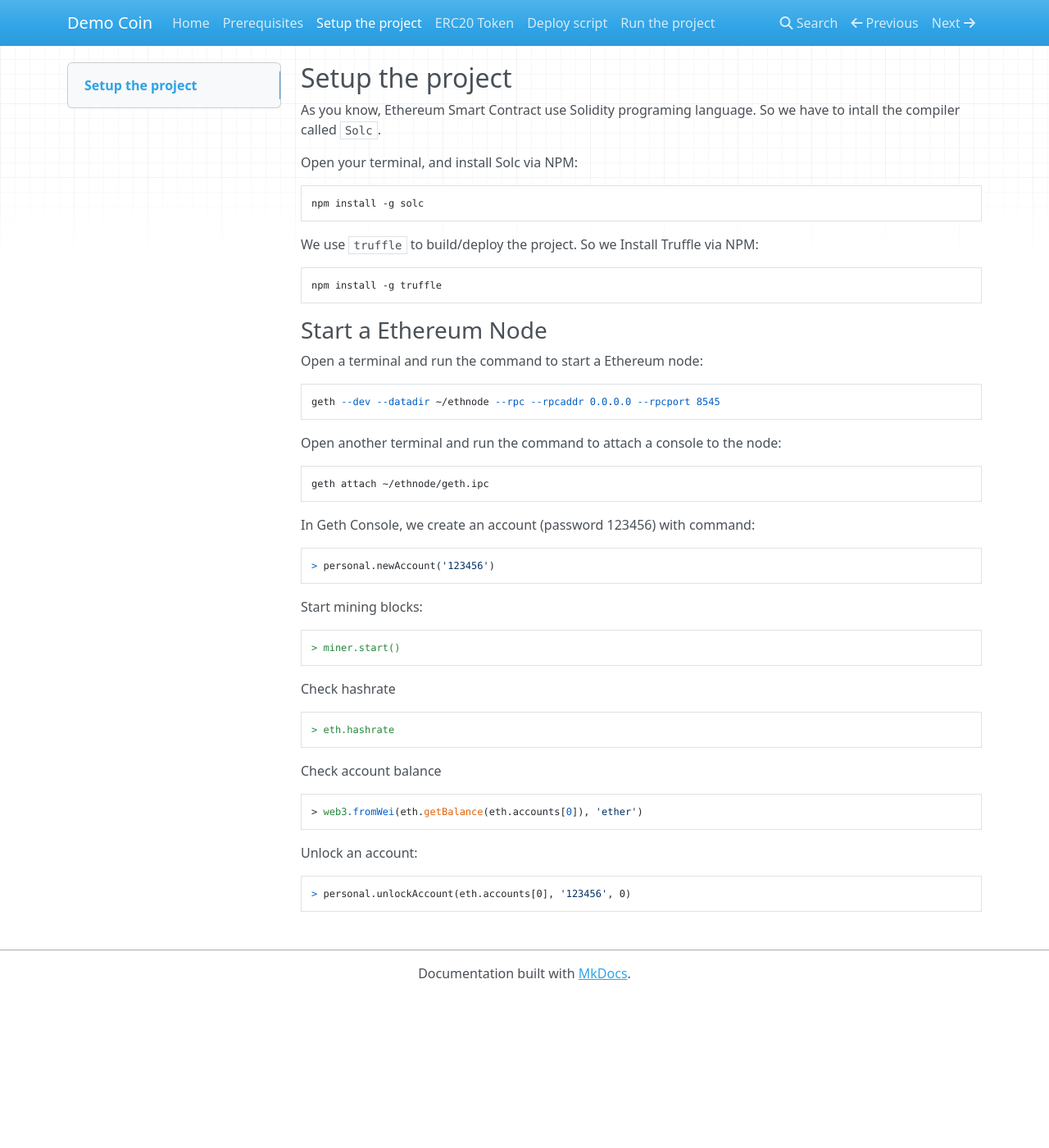
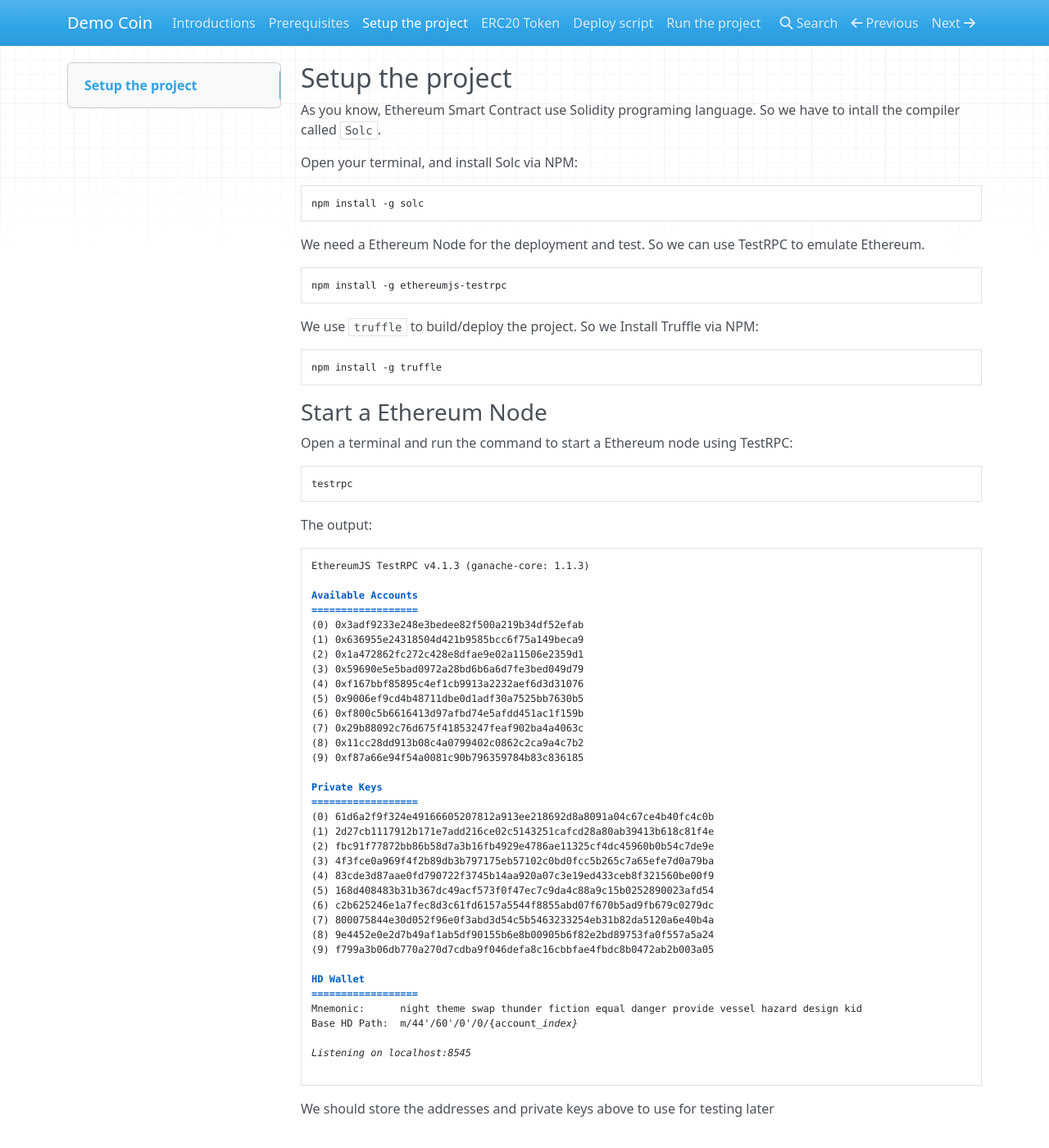
Before and after one commit to thanhson1085/DemoCoin, an MkDocs documentation site: the page built from docs/setup_project.md, in a window 1280 px wide and 1400 px high. Shown: the whole window at 82% size. Built offline with MkDocs 1.6.1, drawn with Linux system fonts in a browser that asks for light colours; nearby versions of some CDN libraries; old or Windows-style settings are respelled for this version of MkDocs.

Commit message:
change ethereum node to testrpc

````diff
--- a/docs/setup_project.md
+++ b/docs/setup_project.md
@@ -6,41 +6,59 @@ Open your terminal, and install Solc via NPM:
 npm install -g solc
 ```
 
+We need a Ethereum Node for the deployment and test. So we can use TestRPC to emulate Ethereum.
+```
+npm install -g ethereumjs-testrpc
+```
+
 We use `truffle` to build/deploy the project. So we Install Truffle via NPM:
 ```
 npm install -g truffle
 ```
+
 ### Start a Ethereum Node
-Open a terminal and run the command to start a Ethereum node:
+Open a terminal and run the command to start a Ethereum node using TestRPC:
 ```
-geth --dev --datadir ~/ethnode --rpc --rpcaddr 0.0.0.0 --rpcport 8545
+testrpc
 ```
 
-Open another terminal and run the command to attach a console to the node:
+The output:
 ```
-geth attach ~/ethnode/geth.ipc
+EthereumJS TestRPC v4.1.3 (ganache-core: 1.1.3)
+
+Available Accounts
+==================
+(0) 0x3adf9233e248e3bedee82f500a219b34df52efab
+(1) 0x636955e24318504d421b9585bcc6f75a149beca9
+(2) 0x1a472862fc272c428e8dfae9e02a11506e2359d1
+(3) 0x59690e5e5bad0972a28bd6b6a6d7fe3bed049d79
+(4) 0xf167bbf85895c4ef1cb9913a2232aef6d3d31076
+(5) 0x9006ef9cd4b48711dbe0d1adf30a7525bb7630b5
+(6) 0xf800c5b6616413d97afbd74e5afdd451ac1f159b
+(7) 0x29b88092c76d675f41853247feaf902ba4a4063c
+(8) 0x11cc28dd913b08c4a0799402c0862c2ca9a4c7b2
+(9) 0xf87a66e94f54a0081c90b796359784b83c836185
+
+Private Keys
+==================
+(0) 61d6a2f9f324e49166605207812a913ee218692d8a8091a04c67ce4b40fc4c0b
+(1) 2d27cb1117912b171e7add216ce02c5143251cafcd28a80ab39413b618c81f4e
+(2) fbc91f77872bb86b58d7a3b16fb4929e4786ae11325cf4dc45960b0b54c7de9e
+(3) 4f3fce0a969f4f2b89db3b797175eb57102c0bd0fcc5b265c7a65efe7d0a79ba
+(4) 83cde3d87aae0fd790722f3745b14aa920a07c3e19ed433ceb8f321560be00f9
+(5) 168d408483b31b367dc49acf573f0f47ec7c9da4c88a9c15b0252890023afd54
+(6) c2b625246e1a7fec8d3c61fd6157a5544f8855abd07f670b5ad9fb679c0279dc
+(7) 800075844e30d052f96e0f3abd3d54c5b5463233254eb31b82da5120a6e40b4a
+(8) 9e4452e0e2d7b49af1ab5df90155b6e8b00905b6f82e2bd89753fa0f557a5a24
+(9) f799a3b06db770a270d7cdba9f046defa8c16cbbfae4fbdc8b0472ab2b003a05
+
+HD Wallet
+==================
+Mnemonic:      night theme swap thunder fiction equal danger provide vessel hazard design kid
+Base HD Path:  m/44'/60'/0'/0/{account_index}
+
+Listening on localhost:8545
+
 ```
 
-In Geth Console, we create an account (password 123456) with command:
-```
-> personal.newAccount('123456')
-```
-
-Start mining blocks:
-```
-> miner.start()
-```
-Check hashrate
-```
-> eth.hashrate
-```
-
-Check account balance
-```
-> web3.fromWei(eth.getBalance(eth.accounts[0]), 'ether')
-```
-
-Unlock an account:
-```
-> personal.unlockAccount(eth.accounts[0], '123456', 0)
-```
+We should store the addresses and private keys above to use for testing later
--- a/mkdocs.yml
+++ b/mkdocs.yml
@@ -1,6 +1,6 @@
 site_name: Demo Coin
 pages:
-    - Home: index.md
+    - Introductions: index.md
     - Prerequisites: prerequisites.md
     - Setup the project: setup_project.md
     - ERC20 Token: erc20_token.md
````
Also changed, not shown: docs/prerequisites.md (+0 -29 lines), 1 other file.
